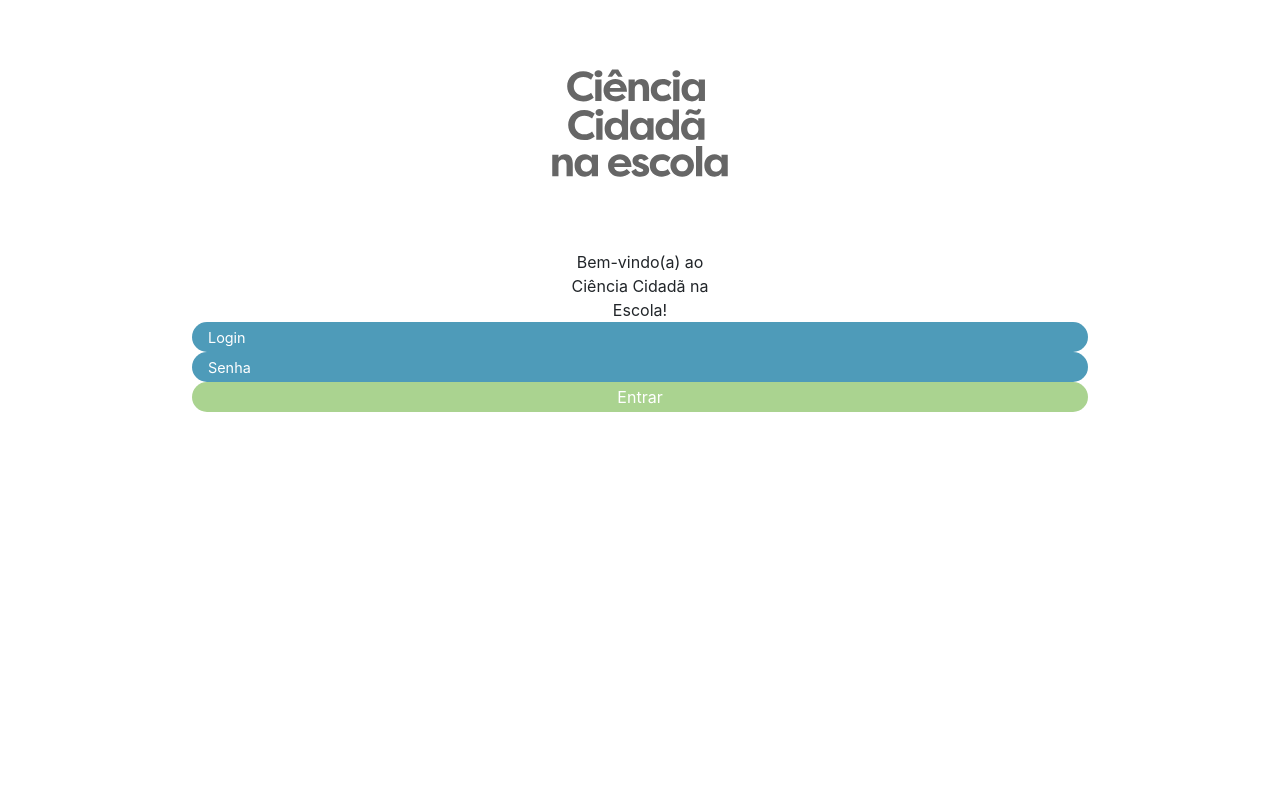
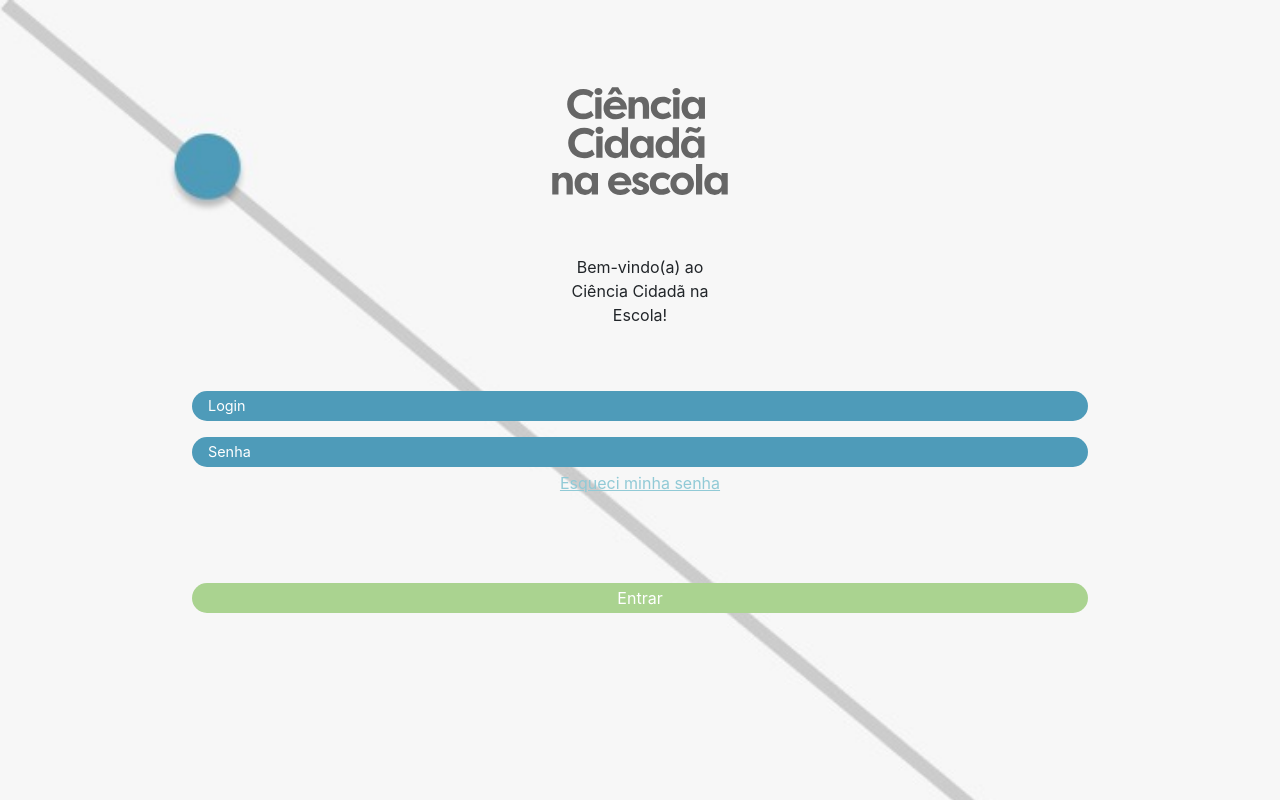
Before and after one commit to VRI-UFPR/CienciaNaEscola, a React (Create React App) app: page /login in a window 1280 px wide. Built offline with nearby package versions, Linux system fonts and the light colour scheme; a web font is replaced by a local one.

Commit message:
[ADD] backgroundImage e estilização; versão final

```diff
--- a/src/pages/LoginPage.jsx
+++ b/src/pages/LoginPage.jsx
@@ -1,6 +1,6 @@
 import React from "react";
 import LoginTitle from "../assets/images/loginTitle.svg";
-import Background from "../assets/images/paginaInicialLogin.svg";
+import Background from "../assets/images/loginPageBackground.png";
 
 const styles = `
     .login-wrapper {
@@ -10,6 +10,7 @@ const styles = `
 
     .login-title{
         text-align: center;
+        margin-bottom: 40px;
     }
 
     .login-input{
@@ -33,30 +34,44 @@ const styles = `
         color: #FFFFFF;
         border-radius: 50px;
         border: 0px;
+        margin-top: 40px;
 
+    }
+
+    .login-logo {
+        margin-top: 80px;
+        margin-bottom: 25px ;
+    }
+
+    a{
+        color: #91CAD6;
     }
 `;
 
 function LoginPage(props) {
     return (
         <div>
-            <div className="login-wrapper d-flex flex-column">
-                <div className="d-flex justify-content-center">
-                    <img src={LoginTitle} alt="" style={{ width: "250px", height: "250px" }} />
+            <div
+                className="login-wrapper d-flex flex-column"
+                style={{ width: "100%", height: "100vh", backgroundSize: "cover", backgroundImage: `url(${Background})` }}
+            >
+                <div className="login-logo d-flex justify-content-center">
+                    <img src={LoginTitle} alt="" style={{ width: "250px" }} />
                 </div>
-                <div className="d-flex justify-content-center">
+                <div className="d-flex justify-content-center mb-4 mt-4">
                     <span className="login-title">
                         Bem-vindo(a) ao <br /> Ciência Cidadã na <br />
                         Escola!
                     </span>
                 </div>
                 <div className=" d-flex flex-column align-items-center">
-                    <input className="login-input px-3" type="text" placeholder="Login" />
-                    <input className="login-input px-3" type="text" placeholder="Senha" />
+                    <input className="login-input px-3 mb-3" type="text" placeholder="Login" />
+                    <input className="login-input px-3 mb-1" type="text" placeholder="Senha" />
+                    <a href="/">Esqueci minha senha</a>
                 </div>
 
-                <div className="d-flex justify-content-center">
-                    <button className="login-button "> Entrar </button>
+                <div className="d-flex justify-content-center mt-5">
+                    <button className="login-button"> Entrar </button>
                 </div>
             </div>
             <style dangerouslySetInnerHTML={{ __html: styles }} />
```
Also changed, not shown: src/assets/images/loginPageBackground.png (added).
